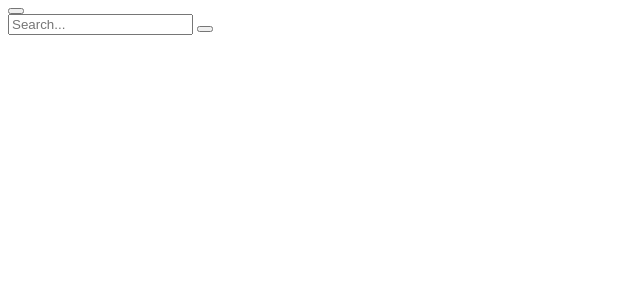
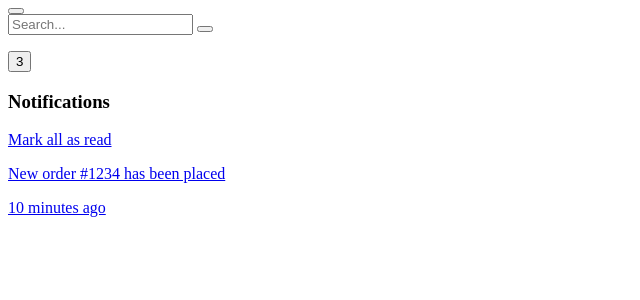
Before and after one commit to pac-cee/php-practice, a PHP site: page /header.php in a window 1280 px wide. Shown: the top 300 px of the page, without its empty margins (0-640 px from the left). Run offline with PHP 8.4, Linux system fonts and the light colour scheme.

Commit message:
Components: extend header.php

```diff
--- a/book-store/admin/components/header.php
+++ b/book-store/admin/components/header.php
@@ -17,3 +17,22 @@
 
     <div class="header-actions">
       <div class="dropdown">
+        <button class="notifications-toggle">
+          <i class="icon-bell"></i>
+          <span class="badge">3</span>
+        </button>
+        <div class="dropdown-menu dropdown-menu-right">
+          <div class="dropdown-header">
+            <h3>Notifications</h3>
+            <a href="#" class="mark-all-read">Mark all as read</a>
+          </div>
+          <div class="notifications-list">
+            <a href="#" class="notification-item unread">
+              <div class="notification-icon order-icon"></div>
+              <div class="notification-content">
+                <p class="notification-text">New order #1234 has been placed</p>
+                <p class="notification-time">10 minutes ago</p>
+              </div>
+            </a>
+            <a href="#" class="notification-item unread">
+              <div class="notification-icon stock-icon"></div>
```
